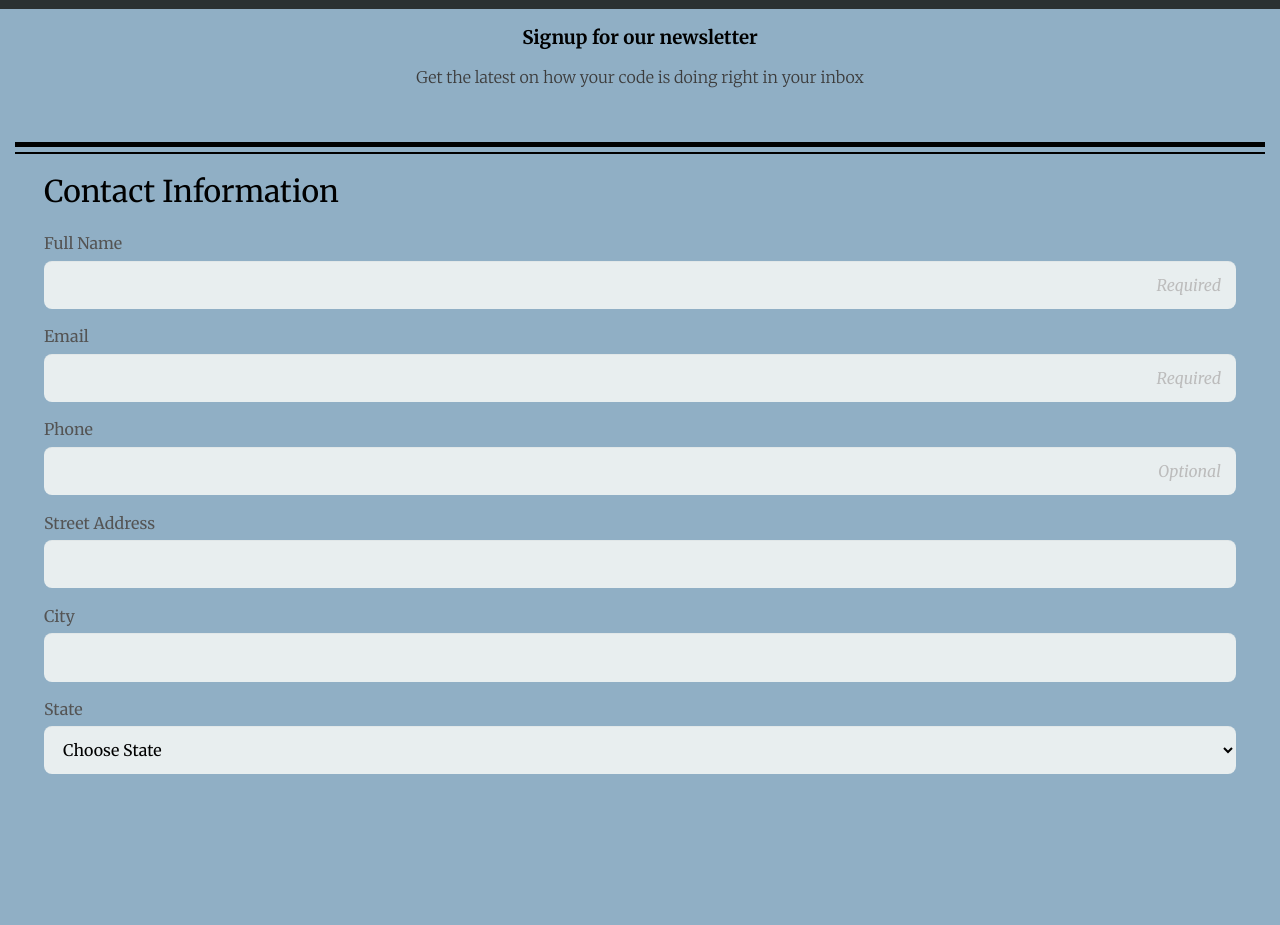
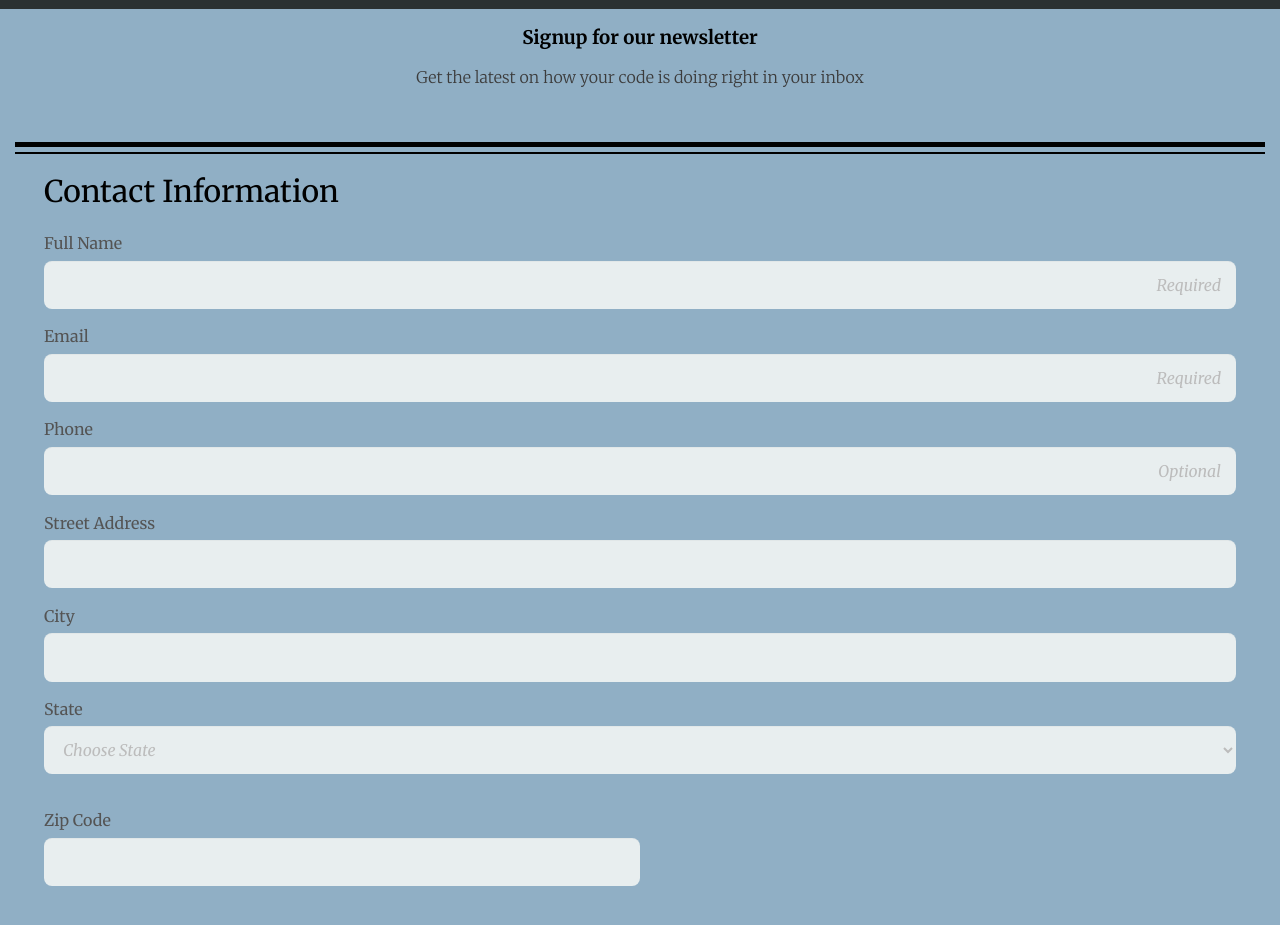
Before and after one commit to jclewis17/Techdegree-Project-3, a plain HTML site: page index.html in a window 1280 px wide. Shown: the part 91-1016 px from the top of the page. Before the commit the page ends 905 px from the top, so only its background shows below. Drawn offline with Linux system fonts and the light colour scheme.

Commit message:
Contact Info finished
I finished the contact information and added a zip code section and added all 50 states to the "choose your state" section.

```diff
--- a/css/styles.css
+++ b/css/styles.css
@@ -135,3 +135,14 @@ select {
   box-shadow: 0 1px 0 rgba(0,0,0,0.03) inset;
   border-radius: 8px;
 }
+
+.state {
+  text-align: left;
+  font-style: italic;
+  color: #BCBCBC;
+}
+
+.zip {
+  width: 50%;
+  margin-bottom: 30px;
+}
--- a/index.html
+++ b/index.html
@@ -96,7 +96,11 @@
         	<option value="WV">West Virginia</option>
         	<option value="WI">Wisconsin</option>
         	<option value="WY">Wyoming</option>
-            </select>
+        </select>
+
+        <br><br>
+        <label for="zip">Zip Code</label>
+        <input class="zip" type="text" id="zip" name="user_zip" maxlength="5" minlength="5" size="5">
 
         </fieldset>
 
```
Also changed, not shown: 1 other file.
